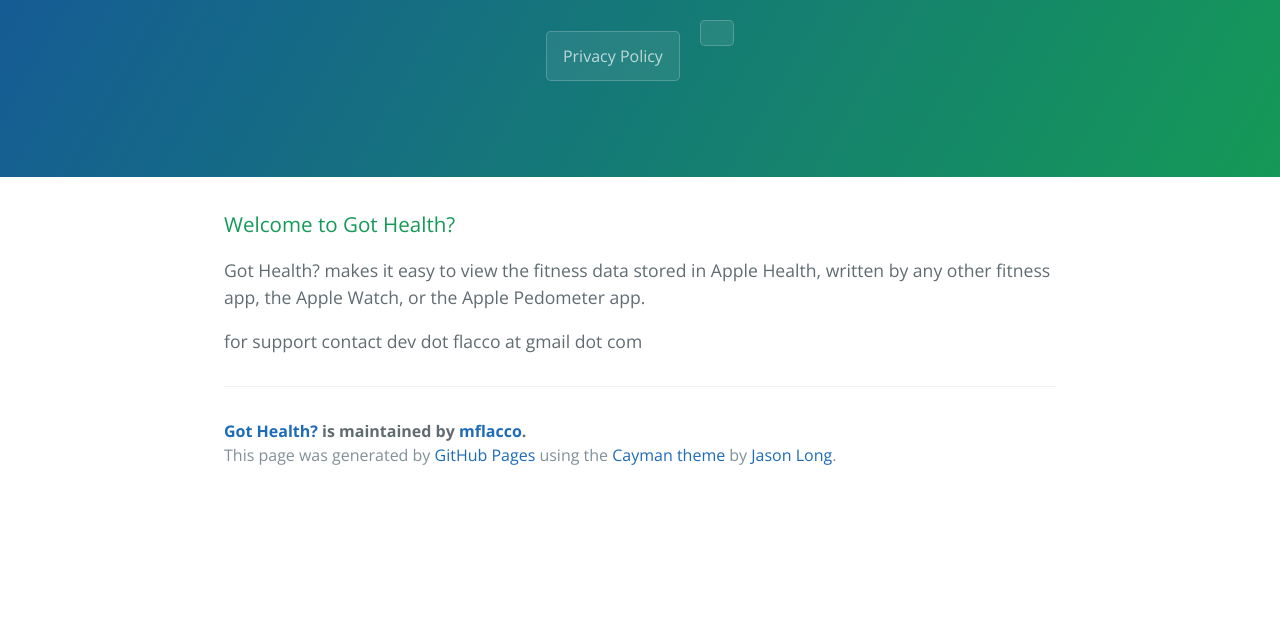
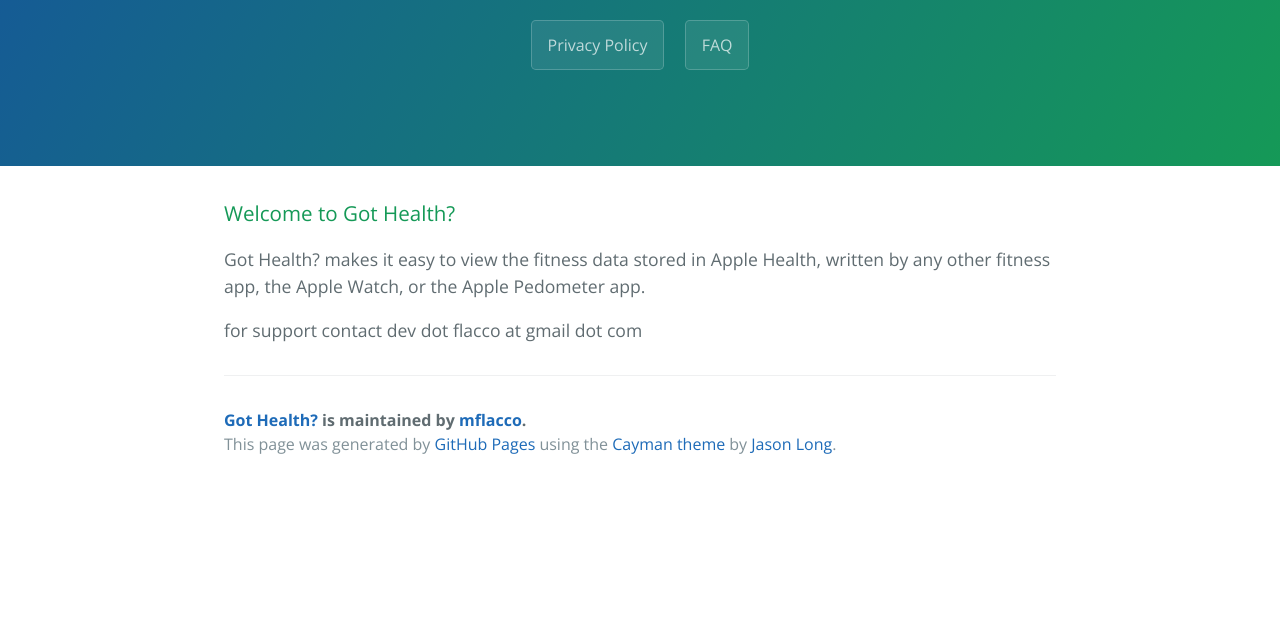
Before and after one commit to mflacco/GotHealthSite, a plain HTML site: page index.html in a window 1280 px wide. Shown: the part 170-800 px from the top of the page. Drawn offline with nearby package versions, Linux system fonts and the light colour scheme.

Commit message:
Update index.html

```diff
--- a/index.html
+++ b/index.html
@@ -14,7 +14,7 @@
       <h1 class="project-name">Got Health?</h1>
       <h2 class="project-tagline"></h2>
       <a href="https://github.com/mflacco/GotHealthSite/Privacy.html" class="btn">Privacy Policy</a>
-      <a href="https://github.com/mflacco/GotHealthSite/faq.html" class="btn"></a>
+      <a href="https://github.com/mflacco/GotHealthSite/faq.html" class="btn">FAQ</a>
 
     </section>
 
```
